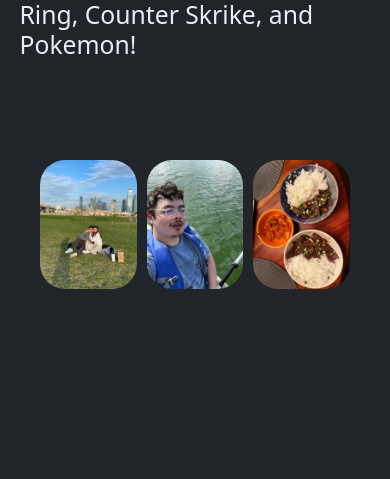
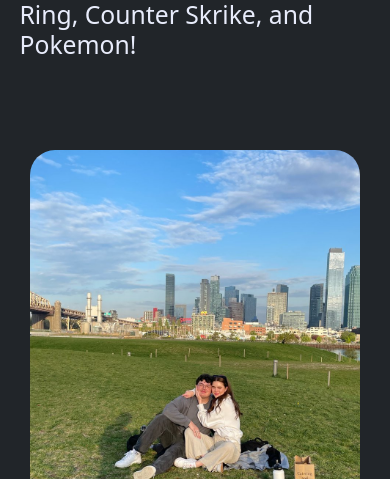
Before and after one commit to vvndre/Portfolio, a plain HTML site: page index.html in a window 390 px wide. Shown: the part 1790-2269 px from the top of the page. Drawn offline with nearby package versions, Linux system fonts and the light colour scheme.

Commit message:
mobile view for home page finished

```diff
--- a/styles.css
+++ b/styles.css
@@ -69,3 +69,13 @@ h4 {
 .image-item img {
   border-radius: 25px;
 }
+
+/* mobile devices (phones, 600px and down) */
+@media only screen and (max-width: 600px) {
+  .image-box {
+    display: flex;
+    flex-direction: column;
+    padding: 25px;
+    gap: 15px;
+  }
+}
```
Also changed, not shown: index.html (+0 -2 lines).
